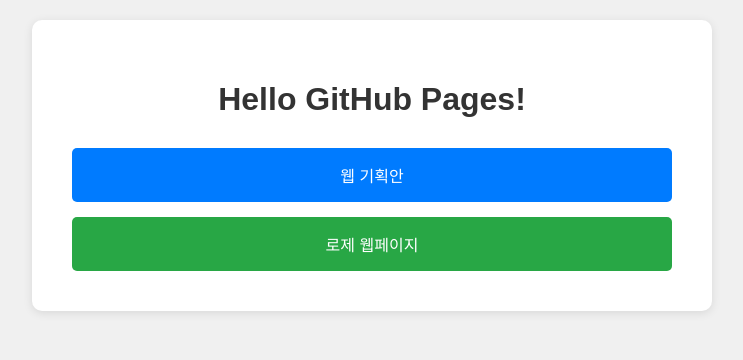
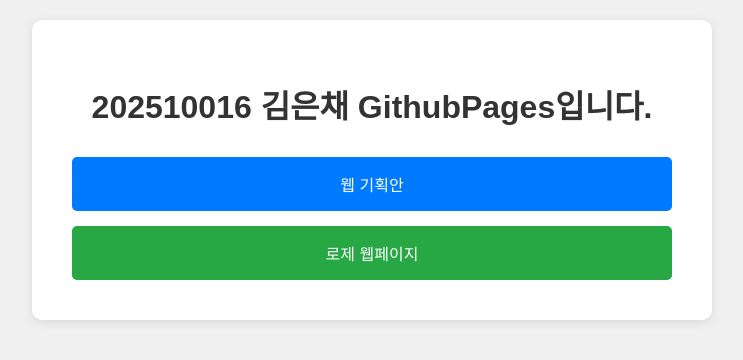
Before and after one commit to kk2622/webprogramming_test, a plain HTML site: page index.html in a window 1280 px wide. Shown: the whole page, without its empty margins (268-1011 px from the left). Drawn offline with Linux system fonts and the light colour scheme.

Commit message:
index.html: 수정

```diff
--- a/index.html
+++ b/index.html
@@ -56,7 +56,7 @@
   </head>
   <body>
     <div class="container">
-      <h1>Hello GitHub Pages!</h1>
+      <h1>202510016 김은채 GithubPages입니다.</h1>
       <div class="button-group">
         <a href="web-intro.html" class="btn btn-primary">웹 기획안</a>
         <a href="rose1.html" class="btn btn-secondary">로제 웹페이지</a>
```
